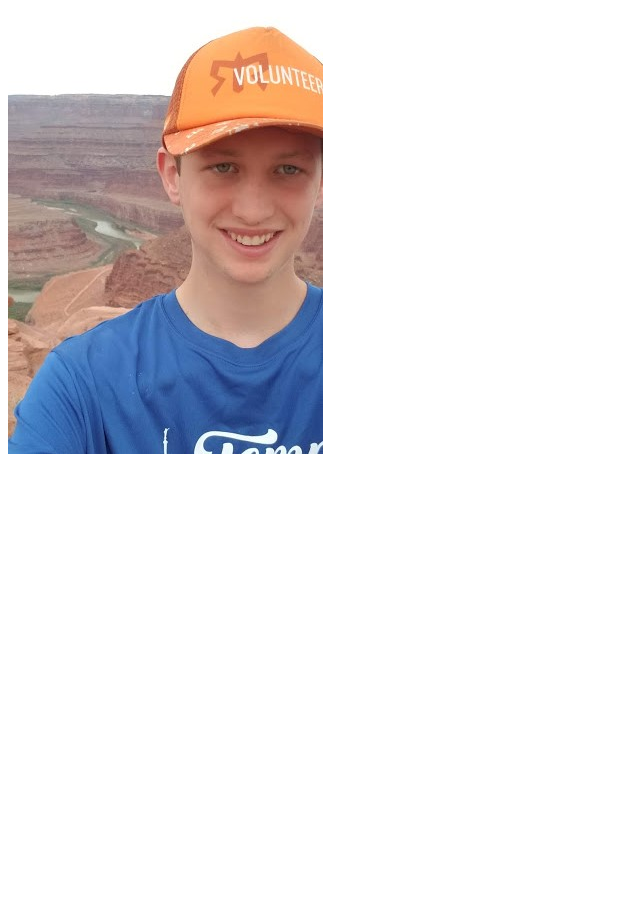
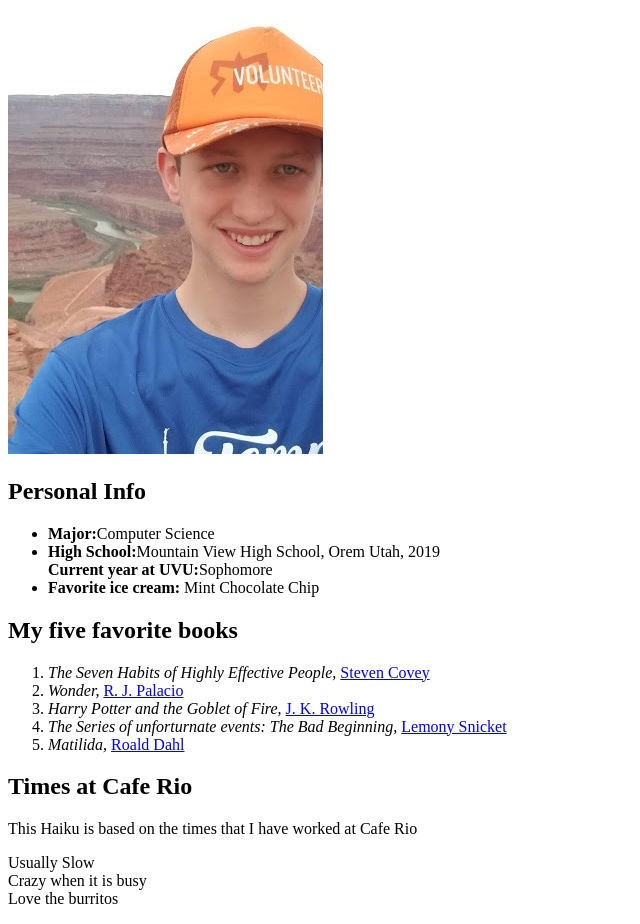
Before and after one commit to cameronjesse51/cameronjesse51.github.io, a plain HTML site: page MyWebsite/index.html in a window 1280 px wide. Shown: the part 79-1003 px from the top of the page, without its empty margins (0-640 px from the left). Before the commit the page ends 800 px from the top, so only its background shows below. Drawn offline with Linux system fonts and the light colour scheme.

Commit message:
Got Three of the sections Done

```diff
--- a/MyWebsite/index.html
+++ b/MyWebsite/index.html
@@ -7,5 +7,30 @@
     <body>
         <h1>Jesse Cameron</h1>
         <img src="Picture_of_Me.jpg">
+
+        <h2>Personal Info</h2>
+        <ul>
+            <li><b>Major:</b>Computer Science</li>
+            <li><b>High School:</b>Mountain View High School, Orem Utah, 2019</li>
+            <il><b>Current year at UVU:</b>Sophomore</il>
+            <li><b>Favorite ice cream:</b> Mint Chocolate Chip</li>
+        </ul>
+
+        <h2>My five favorite books</h2>
+
+        <ol>
+            <li><i>The Seven Habits of Highly Effective People, </i><a href="https://www.franklincovey.com/speakers-bureau/stephen-m-covey/">Steven Covey</a></li>
+            <li><i>Wonder, </i><a href="https://wonderthebook.com/about">R. J. Palacio</a></li>
+            <li><i>Harry Potter and the Goblet of Fire, </i><a href="https://www.jkrowling.com/">J. K. Rowling</a></li>
+            <li><i>The Series of unforturnate events: The Bad Beginning, </i><a href="https://www.lemonysnicket.com/">Lemony Snicket</a></li>
+            <li><i>Matilida, </i><a href="https://www.roalddahl.com/home/grown-ups">Roald Dahl</a></li>
+        </ol>
+
+        <h2>Times at Cafe Rio</h2>
+
+        <p>This Haiku is based on the times that I have worked at Cafe Rio</p>
+
+        <p>Usually Slow<br>Crazy when it is busy<br>Love the burritos</p>
     </body>
+
 </html>
```
